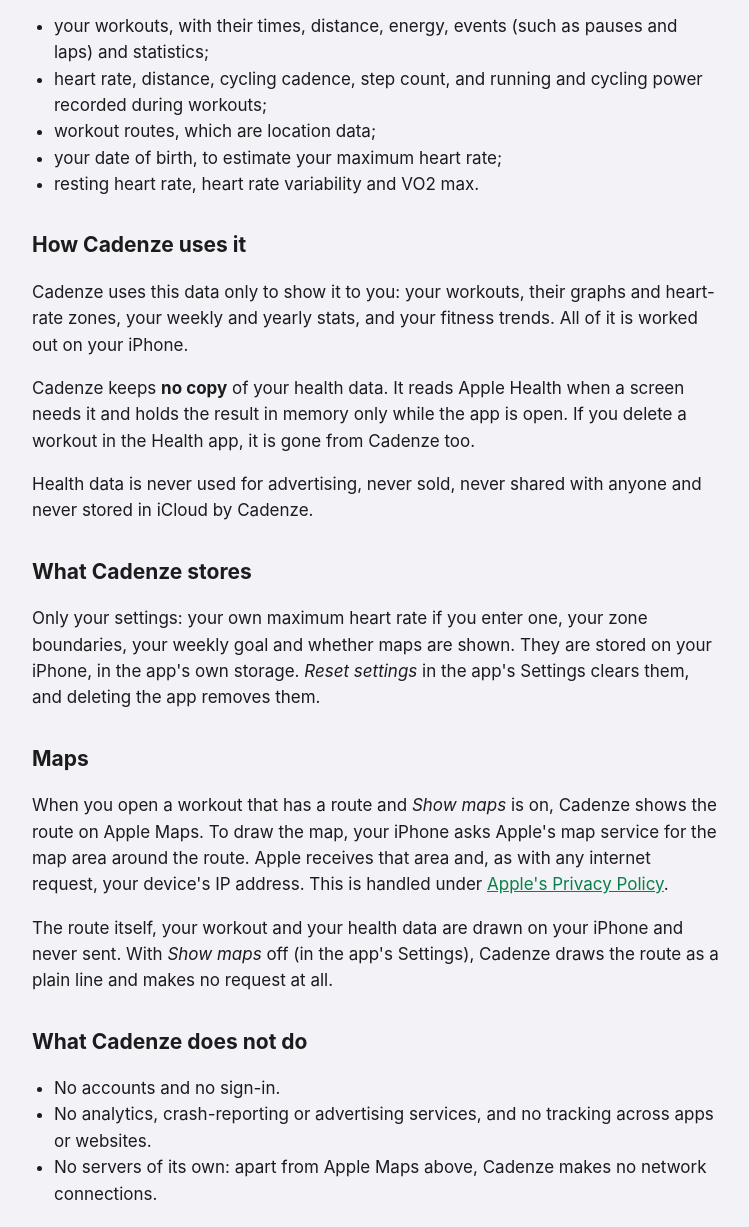
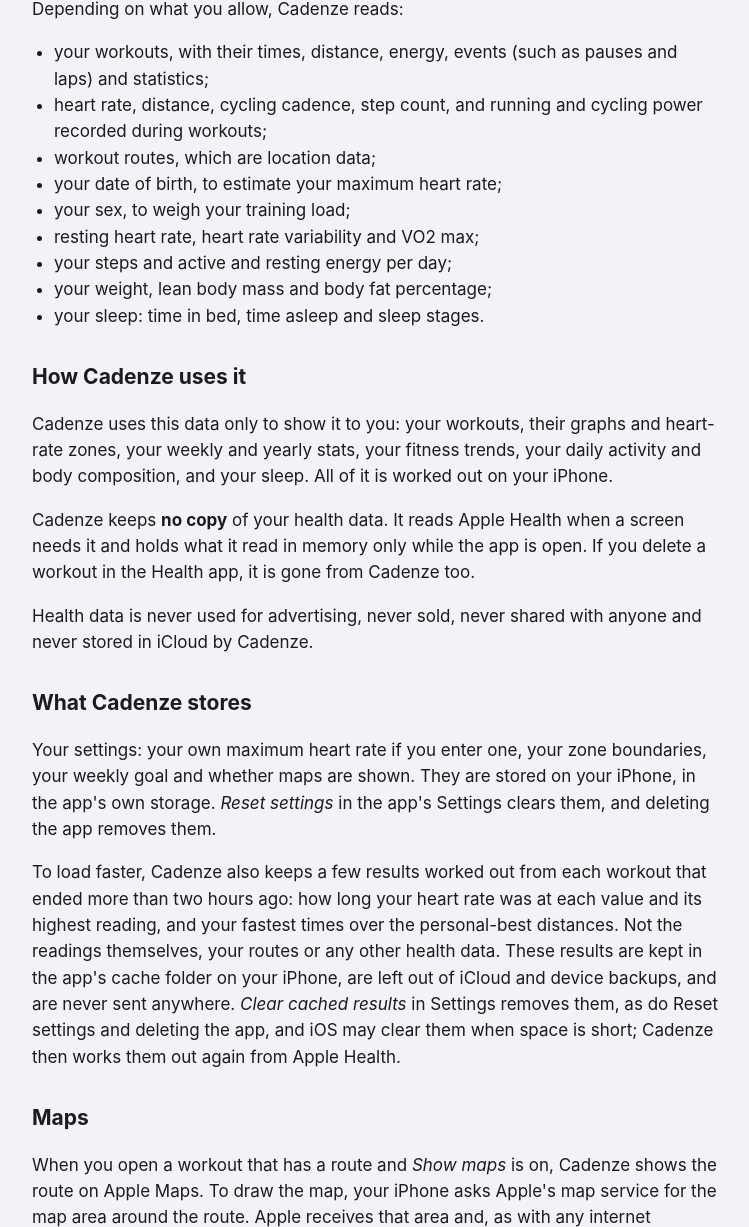
Before and after one commit to TobiasAnderberg/cadenze-site, a plain HTML site: page privacy.html in a window 1280 px wide. Shown: the part 702-1929 px from the top of the page, without its empty margins (264-1013 px from the left). Drawn offline with Linux system fonts and the light colour scheme.

Commit message:
Privacy and support: daily activity, body, sleep and the results cache
Co-Authored-By: Claude Opus 5.5 <noreply@anthropic.com>

```diff
--- a/privacy.html
+++ b/privacy.html
@@ -6,7 +6,7 @@
     <title>Cadenze Privacy Policy</title>
     <meta
       name="description"
-      content="How Cadenze handles your data: it reads Apple Health on your iPhone, stores none of it and collects nothing."
+      content="How Cadenze handles your data: it reads Apple Health on your iPhone, keeps no copy of it and collects nothing."
     />
     <style>
       :root {
@@ -90,14 +90,14 @@
   <body>
     <main>
       <h1>Privacy Policy</h1>
-      <p class="updated">Cadenze for iPhone · Last updated 15 November 2026</p>
+      <p class="updated">Cadenze for iPhone · Last updated 21 November 2026</p>
 
       <div class="summary">
         <strong>In short</strong>
         <ul>
           <li>
-            Cadenze reads your workouts and fitness readings from Apple Health, only on your iPhone,
-            and stores no copy of them.
+            Cadenze reads your workouts, fitness readings, daily activity, body measurements and
+            sleep from Apple Health, only on your iPhone, and keeps no copy of them.
           </li>
           <li>
             It collects nothing: no account, no analytics, no ads, no tracking. Your data never
@@ -134,18 +134,22 @@
         </li>
         <li>workout routes, which are location data;</li>
         <li>your date of birth, to estimate your maximum heart rate;</li>
-        <li>resting heart rate, heart rate variability and VO2 max.</li>
+        <li>your sex, to weigh your training load;</li>
+        <li>resting heart rate, heart rate variability and VO2 max;</li>
+        <li>your steps and active and resting energy per day;</li>
+        <li>your weight, lean body mass and body fat percentage;</li>
+        <li>your sleep: time in bed, time asleep and sleep stages.</li>
       </ul>
 
       <h2>How Cadenze uses it</h2>
       <p>
         Cadenze uses this data only to show it to you: your workouts, their graphs and heart-rate
-        zones, your weekly and yearly stats, and your fitness trends. All of it is worked out on
-        your iPhone.
+        zones, your weekly and yearly stats, your fitness trends, your daily activity and body
+        composition, and your sleep. All of it is worked out on your iPhone.
       </p>
       <p>
         Cadenze keeps <strong>no copy</strong> of your health data. It reads Apple Health when a
-        screen needs it and holds the result in memory only while the app is open. If you delete a
+        screen needs it and holds what it read in memory only while the app is open. If you delete a
         workout in the Health app, it is gone from Cadenze too.
       </p>
       <p>
@@ -155,10 +159,20 @@
 
       <h2>What Cadenze stores</h2>
       <p>
-        Only your settings: your own maximum heart rate if you enter one, your zone boundaries, your
+        Your settings: your own maximum heart rate if you enter one, your zone boundaries, your
         weekly goal and whether maps are shown. They are stored on your iPhone, in the app's own
         storage. <em>Reset settings</em> in the app's Settings clears them, and deleting the app
         removes them.
+      </p>
+      <p>
+        To load faster, Cadenze also keeps a few results worked out from each workout that ended
+        more than two hours ago: how long your heart rate was at each value and its highest reading,
+        and your fastest times over the personal-best distances. Not the readings themselves, your
+        routes or any other health data. These results are kept in the app's cache folder on your
+        iPhone, are left out of iCloud and device backups, and are never sent anywhere.
+        <em>Clear cached results</em> in Settings removes them, as do Reset settings and deleting
+        the app, and iOS may clear them when space is short; Cadenze then works them out again from
+        Apple Health.
       </p>
 
       <h2>Maps</h2>
```
Also changed, not shown: support.html (+5 -3 lines).
